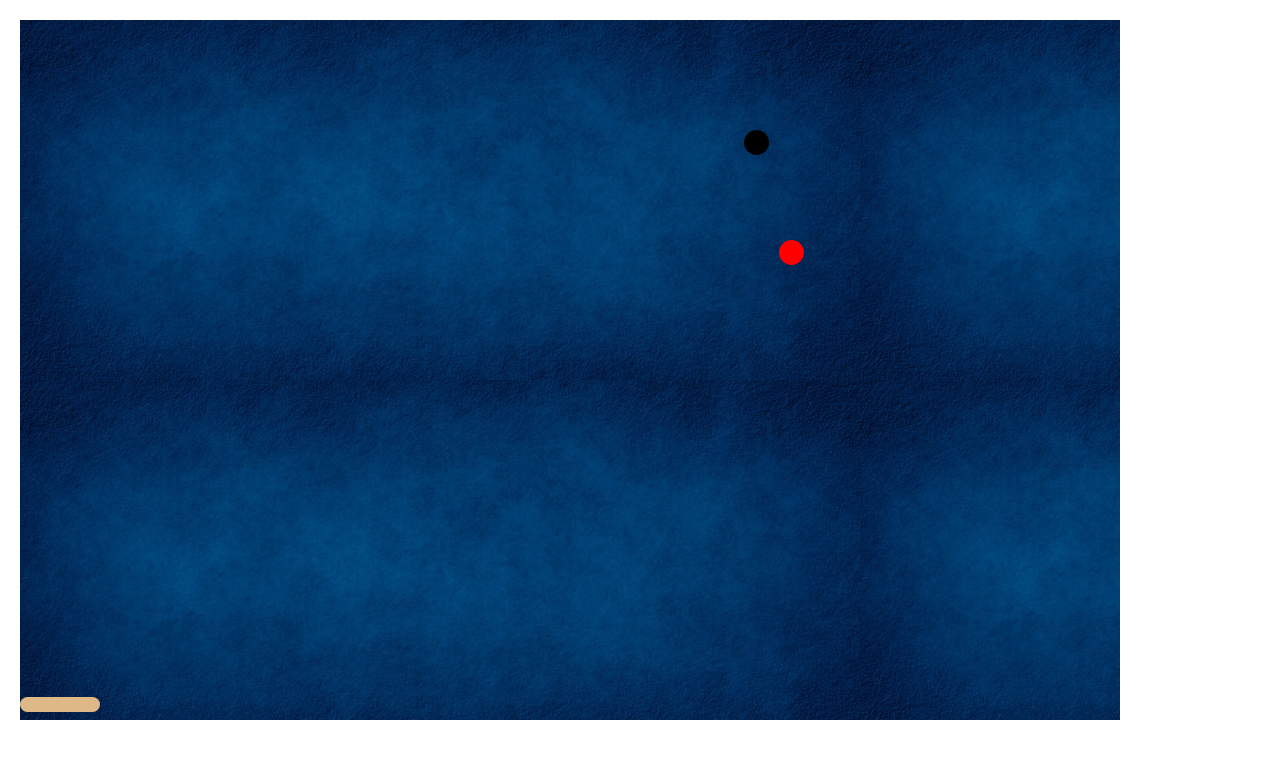
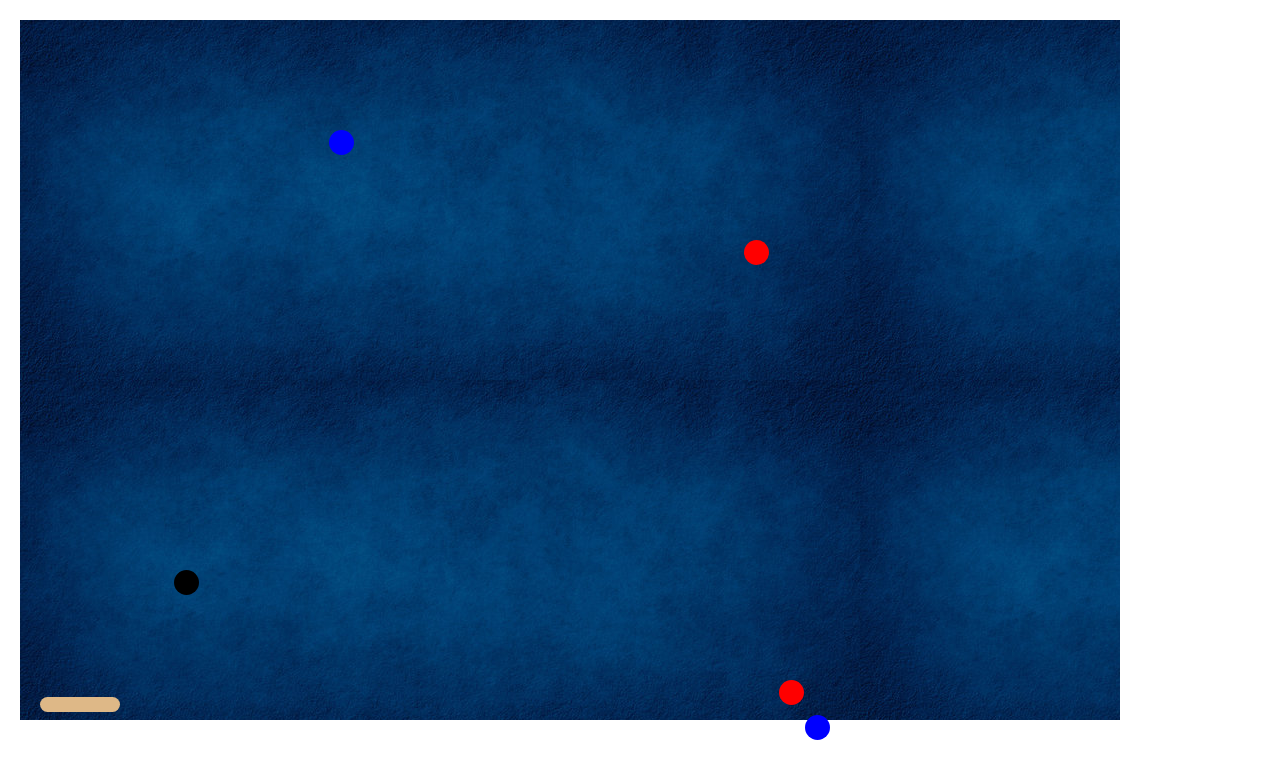
Before and after one commit to mherhunanyan/ball-bouncer-react, a React (Create React App) app: page / in a window 1280 px wide. Shown: the top 778 px of the page. Built offline with nearby package versions, Linux system fonts and the light colour scheme.

Commit message:
ball bouncer

```diff
--- a/src/Constants.js
+++ b/src/Constants.js
@@ -1,6 +1,6 @@
 export const { card, ball, colors, finalTime, board } = {
     card: { width: 1100, height: 700, marginLeft: 20, marginTop: 20 },
-    ball: { width: 25, height: 25, marginTop: 20, speed: { bottom: 90 } },
+    ball: { width: 25, height: 25, marginTop: 0, speed: { bottom: 90 } },
     board: { width: 80, height: 15, marginBottom: 8 },
     colors: ['black', 'blue', 'red'],
     finalTime: 120000,
--- a/src/components/ball/Ball.jsx
+++ b/src/components/ball/Ball.jsx
@@ -1,14 +1,15 @@
 import './Ball.css';
-import { ball } from 'Constants';
+import { ball as sizeBall } from 'Constants';
 
 export const Ball = (props) => {
-    const { left, color, top } = props;
+    const { ball } = props;
+    const {left, top, color} = ball;
     return (
         <span
             className="ball"
             style={{
-                width: ball.width,
-                height: ball.height,
+                width: sizeBall.width,
+                height: sizeBall.height,
                 left: left,
                 top: top,
                 backgroundColor: color,
--- a/src/components/card/Card.css
+++ b/src/components/card/Card.css
@@ -3,4 +3,5 @@
     margin-top: 20px;
     margin-left: 20px;
     display: flex;
+    position: relative;
 }
--- a/src/components/card/Card.jsx
+++ b/src/components/card/Card.jsx
@@ -1,24 +1,43 @@
-import { useContext, useEffect, useState } from 'react';
+import { useContext, useEffect, useState, useRef } from 'react';
 import { ball, board, card, colors, finalTime } from 'Constants';
 import './Card.css';
 import { GameContext } from 'context/GameContext';
-import { Timer } from 'helper/Timer';
+// import { Timer } from 'helper/Timer';
 import { getRandomNum } from 'helper/getRandomNum';
 import { getRandomColor } from 'helper/getRandomColor';
 import { Ball } from 'components/ball/Ball';
 import { Board } from 'components/board/Board';
 
-export const Card = () => {
+// const timer = new Timer();
+// timer.run(1000);
+
+export const Card = (props) => {
     const { balls, setBalls } = useContext(GameContext);
     const maxTop = card.height + card.marginTop - ball.height;
-    const [boardLeft, setBoardLeft] = useState(20);
+    const [boardLeft, setBoardLeft] = useState(card.marginLeft);
+    const cb1 = useRef(() => {});
+    const cb2 = useRef(() => {});
 
     const getRandomBallPlace = () => {
-        return getRandomNum(
-            card.marginLeft,
-            card.marginLeft + card.width - ball.width,
-        );
+        return getRandomNum(0, card.width - ball.width);
     };
+
+    useEffect(() => {
+        let time1 = 0;
+        let time2 = 0;
+        const id1 = setInterval(() => {
+            time1++;
+            cb1.current(time1);
+        }, 1000);
+        const id2 = setInterval(() => {
+            time2++;
+            cb2.current(time2);
+        }, 90);
+        return () => {
+            clearInterval(id1);
+            clearInterval(id2);
+        };
+    }, []);
 
     useEffect(() => {
         const keyDownHandler = (event) => {
@@ -34,49 +53,38 @@ export const Card = () => {
         };
         window.addEventListener('keydown', keyDownHandler);
         return () => window.removeEventListener('keydown', keyDownHandler);
-    }, [boardLeft]);
+    });
 
     useEffect(() => {
-        const timer = new Timer();
-        timer.run(5000);
-        timer.on(() => {
-            const nestedTimer = new Timer();
-            nestedTimer.run(1000);
-            nestedTimer.on(() => {
-                setBalls((prevBalls) => [
-                    ...prevBalls,
+        cb1.current = (time) => {
+            const mn = time % 5;
+            if (mn <= 3 && mn >= 1) {
+                setBalls([
+                    ...balls,
                     {
                         left: getRandomBallPlace(),
                         color: getRandomColor(colors),
                         top: ball.marginTop,
-                        id: `${Math.random() * 7}`,
+                        id: Math.random(),
                     },
                 ]);
-            });
-            nestedTimer.stop(3000);
-        });
-        timer.stop(finalTime);
-
-        return () => timer.unSubscribe();
-    }, [setBalls]);
+            }
+        };
+    });
 
     useEffect(() => {
-        const timer = new Timer();
-        timer.run(ball.speed.bottom);
-        timer.on(() => {
-            setBalls((prevBalls) => {
-                return prevBalls.map((ball) => {
+        cb2.current = () => {
+            setBalls(
+                balls.map((ball) => {
                     const newTop = ball.top + 10;
                     return {
                         ...ball,
                         top: newTop > maxTop ? maxTop : newTop,
                     };
-                });
-            });
-        });
-        timer.stop(finalTime);
-        return () => timer.unSubscribe();
-    }, [setBalls, maxTop]);
+                }),
+            );
+        };
+    });
 
     return (
         <div
@@ -84,12 +92,7 @@ export const Card = () => {
             style={{ height: card.height, width: card.width }}
         >
             {balls.map((ball) => (
-                <Ball
-                    left={ball.left}
-                    color={ball.color}
-                    key={ball.id}
-                    top={ball.top}
-                />
+                <Ball ball={ball} />
             ))}
             <Board boardLeft={boardLeft} />
         </div>
```
